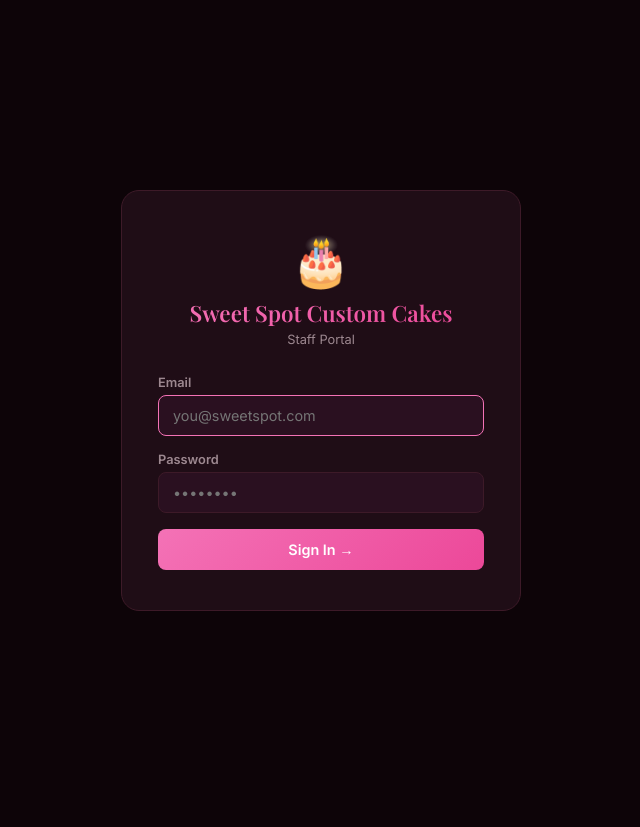
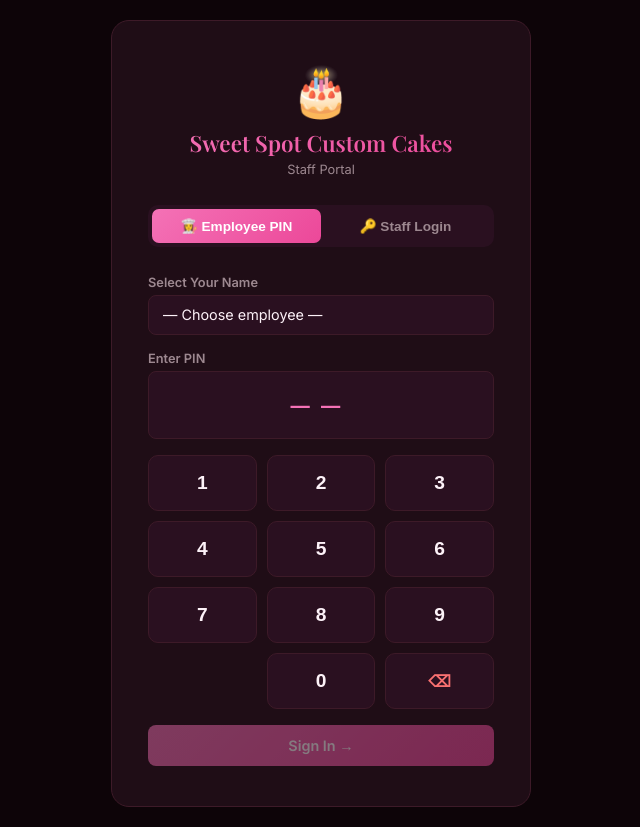
Before and after one commit to Liberty-Emporium/sweet-spot-cakes, a Flask app: page /login in a window 1280 px wide. Shown: the whole page, without its empty margins (319-959 px from the left). Before the commit the page ends 611 px from the top, so only its background shows below. Run offline with Flask 3, Linux system fonts and the light colour scheme; data that the repository does not hold is empty.

Commit message:
feat: employee PIN login — dropdown + numpad on login page, staff email/pw tab preserved

```diff
--- a/app.py
+++ b/app.py
@@ -976,22 +976,52 @@ def login():
     ip = request.remote_addr or 'unknown'
     if request.method == 'POST' and _rate_limit(f'login:{ip}', max_req=10, window=60):
         flash('Too many login attempts. Please wait a minute.', 'error')
-        return render_template('login.html'), 429
+        db = get_db()
+        emps = db.execute('SELECT id, name FROM employees WHERE active=1 ORDER BY name').fetchall()
+        return render_template('login.html', bakery=BAKERY_NAME, employees=emps), 429
+
+    db = get_db()
+    emps = db.execute('SELECT id, name FROM employees WHERE active=1 ORDER BY name').fetchall()
+
     if request.method == 'POST':
+        login_type = request.form.get('login_type', 'staff')
+
+        # ── Employee PIN login ────────────────────────────────────────────────
+        if login_type == 'employee':
+            emp_id = request.form.get('employee_id', '').strip()
+            pin    = request.form.get('pin', '').strip()
+            if not emp_id or not pin:
+                flash('Please select your name and enter your PIN.', 'error')
+                return render_template('login.html', bakery=BAKERY_NAME, employees=emps)
+            emp = db.execute('SELECT * FROM employees WHERE id=? AND active=1', (emp_id,)).fetchone()
+            if not emp or not emp['pin'] or not _check_pin(pin, emp['pin']):
+                flash('Invalid PIN. Please try again.', 'error')
+                return render_template('login.html', bakery=BAKERY_NAME, employees=emps)
+            # Map employee role to app role
+            app_role = 'manager' if emp['role'].lower() in ('manager', 'owner') else 'staff'
+            session['user_id']   = f'emp_{emp["id"]}'
+            session['name']      = emp['name']
+            session['role']      = app_role
+            session['email']     = emp['email'] or ''
+            session['is_employee'] = True
+            session.permanent    = True
+            return redirect(url_for('dashboard'))
+
+        # ── Staff email + password login ──────────────────────────────────────
         email = request.form.get('email', '').strip().lower()
         pw    = request.form.get('password', '')
-        db = get_db()
-        user = db.execute('SELECT * FROM users WHERE email=? AND active=1', (email,)).fetchone()
+        user  = db.execute('SELECT * FROM users WHERE email=? AND active=1', (email,)).fetchone()
         if not user or not bcrypt.checkpw(pw.encode(), user['password'].encode()):
             flash('Invalid email or password.', 'error')
-            return render_template('login.html', bakery=BAKERY_NAME)
+            return render_template('login.html', bakery=BAKERY_NAME, employees=emps)
         session['user_id'] = user['id']
         session['name']    = user['name']
         session['role']    = user['role']
         session['email']   = user['email']
         session.permanent  = True
         return redirect(url_for('dashboard'))
-    return render_template('login.html', bakery=BAKERY_NAME)
+
+    return render_template('login.html', bakery=BAKERY_NAME, employees=emps)
 
 @app.route('/logout')
 def logout():
--- a/templates/login.html
+++ b/templates/login.html
@@ -7,17 +7,49 @@
   <style>
     *{box-sizing:border-box;margin:0;padding:0}
     body{font-family:'Inter',sans-serif;background:#0d0408;color:#fdf2f8;min-height:100vh;display:flex;align-items:center;justify-content:center;padding:20px}
-    .box{background:#1f0d16;border:1px solid #3d1a28;border-radius:18px;padding:40px 36px;width:100%;max-width:400px}
+    .box{background:#1f0d16;border:1px solid #3d1a28;border-radius:18px;padding:40px 36px;width:100%;max-width:420px}
     .logo{text-align:center;margin-bottom:28px}
     .logo-icon{font-size:3rem;margin-bottom:8px}
     .logo-name{font-family:'Playfair Display',serif;font-size:1.4rem;background:linear-gradient(135deg,#f472b6,#ec4899);-webkit-background-clip:text;-webkit-text-fill-color:transparent}
     .logo-sub{font-size:.8rem;color:#9d8890;margin-top:4px}
+
+    /* Tabs */
+    .tabs{display:flex;gap:0;margin-bottom:28px;background:#2a1020;border-radius:10px;padding:4px}
+    .tab{flex:1;text-align:center;padding:9px 0;font-size:.85rem;font-weight:600;border-radius:7px;cursor:pointer;color:#9d8890;transition:all .2s;border:none;background:none}
+    .tab.active{background:linear-gradient(135deg,#f472b6,#ec4899);color:#fff}
+
+    /* Forms */
+    .form-section{display:none}
+    .form-section.active{display:block}
     label{display:block;font-size:.8rem;font-weight:600;color:#9d8890;margin-bottom:5px}
-    input{width:100%;background:#2a1020;border:1px solid #3d1a28;border-radius:8px;padding:11px 14px;color:#fdf2f8;font-size:.9rem;font-family:'Inter',sans-serif;outline:none;margin-bottom:16px;transition:border-color .2s}
-    input:focus{border-color:#f472b6}
+    input,select{width:100%;background:#2a1020;border:1px solid #3d1a28;border-radius:8px;padding:11px 14px;color:#fdf2f8;font-size:.9rem;font-family:'Inter',sans-serif;outline:none;margin-bottom:16px;transition:border-color .2s;appearance:none;-webkit-appearance:none}
+    input:focus,select:focus{border-color:#f472b6}
+    select option{background:#2a1020}
+
+    /* PIN pad */
+    .pin-display{
+      font-family:monospace;font-size:2rem;letter-spacing:.35em;text-align:center;
+      background:#2a1020;border:1px solid #3d1a28;border-radius:8px;padding:14px;
+      margin-bottom:16px;min-height:56px;color:#f472b6;
+    }
+    .pin-pad{display:grid;grid-template-columns:repeat(3,1fr);gap:10px;margin-bottom:16px}
+    .pin-key{
+      background:#2a1020;border:1px solid #3d1a28;border-radius:10px;
+      padding:16px 0;font-size:1.2rem;font-weight:700;cursor:pointer;
+      text-align:center;transition:all .15s;color:#fdf2f8;
+    }
+    .pin-key:hover{background:#3d1a28;border-color:#f472b6}
+    .pin-key:active{transform:scale(.94)}
+    .pin-key.del{color:#f87171;font-size:1rem}
+    .pin-key.empty{visibility:hidden}
+
     .btn{width:100%;background:linear-gradient(135deg,#f472b6,#ec4899);color:#fff;border:none;border-radius:8px;padding:12px;font-size:.9rem;font-weight:700;cursor:pointer;font-family:'Inter',sans-serif;transition:opacity .2s}
     .btn:hover{opacity:.88}
+    .btn:disabled{opacity:.45;cursor:not-allowed}
     .alert{background:rgba(248,113,113,.1);border:1px solid rgba(248,113,113,.3);color:#f87171;padding:10px 14px;border-radius:8px;font-size:.84rem;margin-bottom:16px}
+    .pw-wrap{position:relative;margin-bottom:16px}
+    .pw-wrap input{margin-bottom:0}
+    .pw-eye{position:absolute;right:12px;top:50%;transform:translateY(-50%);background:none;border:none;cursor:pointer;color:#9d8890;font-size:1rem;padding:4px}
   </style>
 </head>
 <body>
@@ -27,16 +59,100 @@
       <div class="logo-name">{{ bakery }}</div>
       <div class="logo-sub">Staff Portal</div>
     </div>
+
     {% with messages = get_flashed_messages(with_categories=true) %}
       {% for cat, msg in messages %}<div class="alert">{{ msg }}</div>{% endfor %}
     {% endwith %}
-    <form method="POST">
-      <label>Email</label>
-      <input type="email" name="email" required placeholder="you@sweetspot.com" autofocus>
-      <label>Password</label>
-      <input type="password" name="password" required placeholder="••••••••">
-      <button type="submit" class="btn">Sign In →</button>
-    </form>
+
+    <!-- Tabs -->
+    <div class="tabs">
+      <button class="tab active" type="button" onclick="switchTab('employee')">👩‍🍳 Employee PIN</button>
+      <button class="tab" type="button" onclick="switchTab('staff')">🔑 Staff Login</button>
+    </div>
+
+    <!-- Employee PIN login -->
+    <div class="form-section active" id="form-employee">
+      <form method="POST">
+        <input type="hidden" name="login_type" value="employee">
+        <label>Select Your Name</label>
+        <select name="employee_id" id="emp-select" required onchange="resetPin()">
+          <option value="">— Choose employee —</option>
+          {% for emp in employees %}
+          <option value="{{ emp.id }}">{{ emp.name }}</option>
+          {% endfor %}
+        </select>
+        <label>Enter PIN</label>
+        <div class="pin-display" id="pin-display">——</div>
+        <input type="hidden" name="pin" id="pin-hidden">
+        <div class="pin-pad">
+          {% for n in ['1','2','3','4','5','6','7','8','9'] %}
+          <button type="button" class="pin-key" onclick="pinKey('{{ n }}')">{{ n }}</button>
+          {% endfor %}
+          <button type="button" class="pin-key empty" disabled></button>
+          <button type="button" class="pin-key" onclick="pinKey('0')">0</button>
+          <button type="button" class="pin-key del" onclick="pinDel()">⌫</button>
+        </div>
+        <button type="submit" class="btn" id="pin-submit" disabled>Sign In →</button>
+      </form>
+    </div>
+
+    <!-- Staff email + password login -->
+    <div class="form-section" id="form-staff">
+      <form method="POST">
+        <input type="hidden" name="login_type" value="staff">
+        <label>Email</label>
+        <input type="email" name="email" placeholder="you@sweetspot.com" autofocus>
+        <label>Password</label>
+        <div class="pw-wrap">
+          <input type="password" name="password" id="staff-pw" placeholder="••••••••">
+          <button type="button" class="pw-eye" onclick="toggleStaffPw()">👁</button>
+        </div>
+        <button type="submit" class="btn">Sign In →</button>
+      </form>
+    </div>
   </div>
+
+  <script>
+    let _pin = '';
+
+    function switchTab(tab) {
+      document.querySelectorAll('.tab').forEach((t,i) => t.classList.toggle('active', (tab==='employee'&&i===0)||(tab==='staff'&&i===1)));
+      document.getElementById('form-employee').classList.toggle('active', tab === 'employee');
+      document.getElementById('form-staff').classList.toggle('active', tab === 'staff');
+    }
+
+    function resetPin() {
+      _pin = '';
+      updatePinDisplay();
+    }
+
+    function pinKey(digit) {
+      if (_pin.length >= 6) return;
+      _pin += digit;
+      updatePinDisplay();
+    }
+
+    function pinDel() {
+      _pin = _pin.slice(0, -1);
+      updatePinDisplay();
+    }
+
+    function updatePinDisplay() {
+      const disp = document.getElementById('pin-display');
+      const hidden = document.getElementById('pin-hidden');
+      const btn = document.getElementById('pin-submit');
+      disp.textContent = _pin.length ? '•'.repeat(_pin.length) : '——';
+      hidden.value = _pin;
+      btn.disabled = _pin.length < 4 || !document.getElementById('emp-select').value;
+    }
+
+    function toggleStaffPw() {
+      const inp = document.getElementById('staff-pw');
+      inp.type = inp.type === 'password' ? 'text' : 'password';
+    }
+
+    // If there was a flash error on employee form, keep that tab active
+    document.getElementById('emp-select').addEventListener('change', updatePinDisplay);
+  </script>
 </body>
 </html>
```
